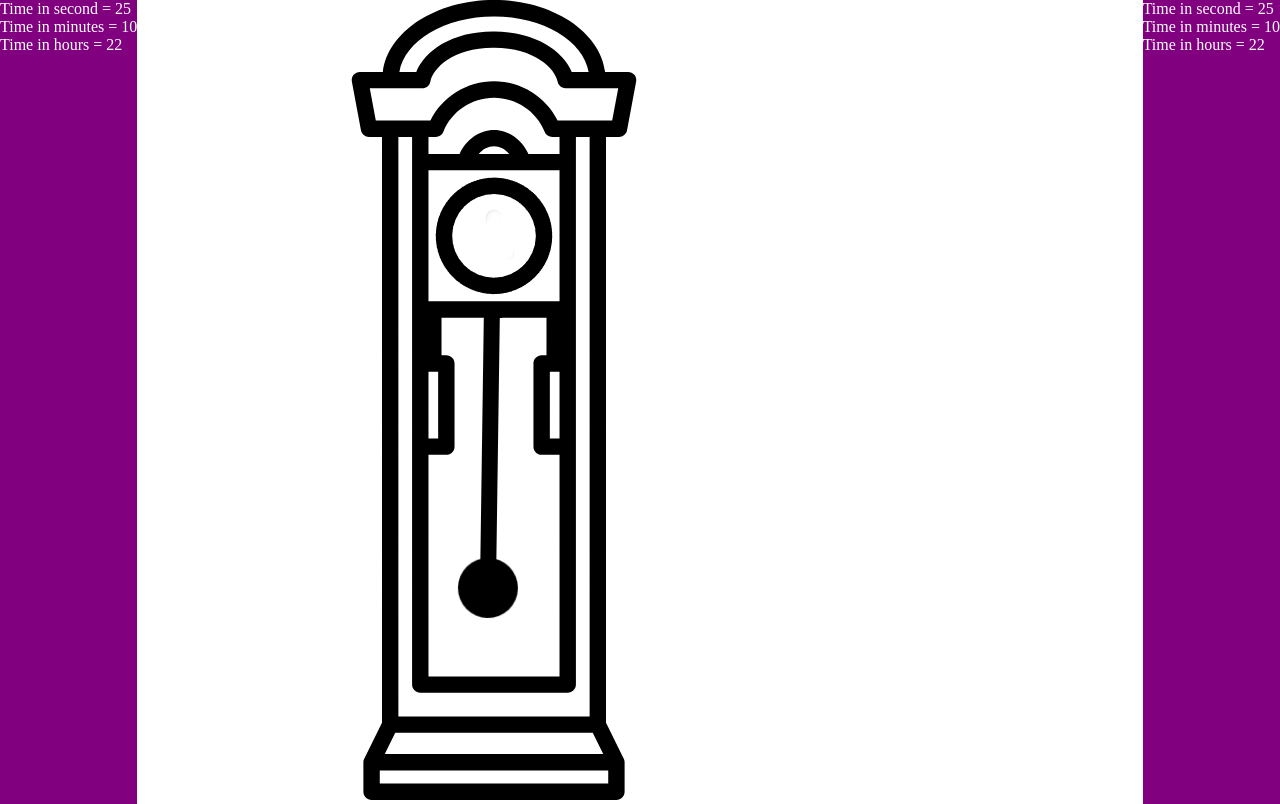
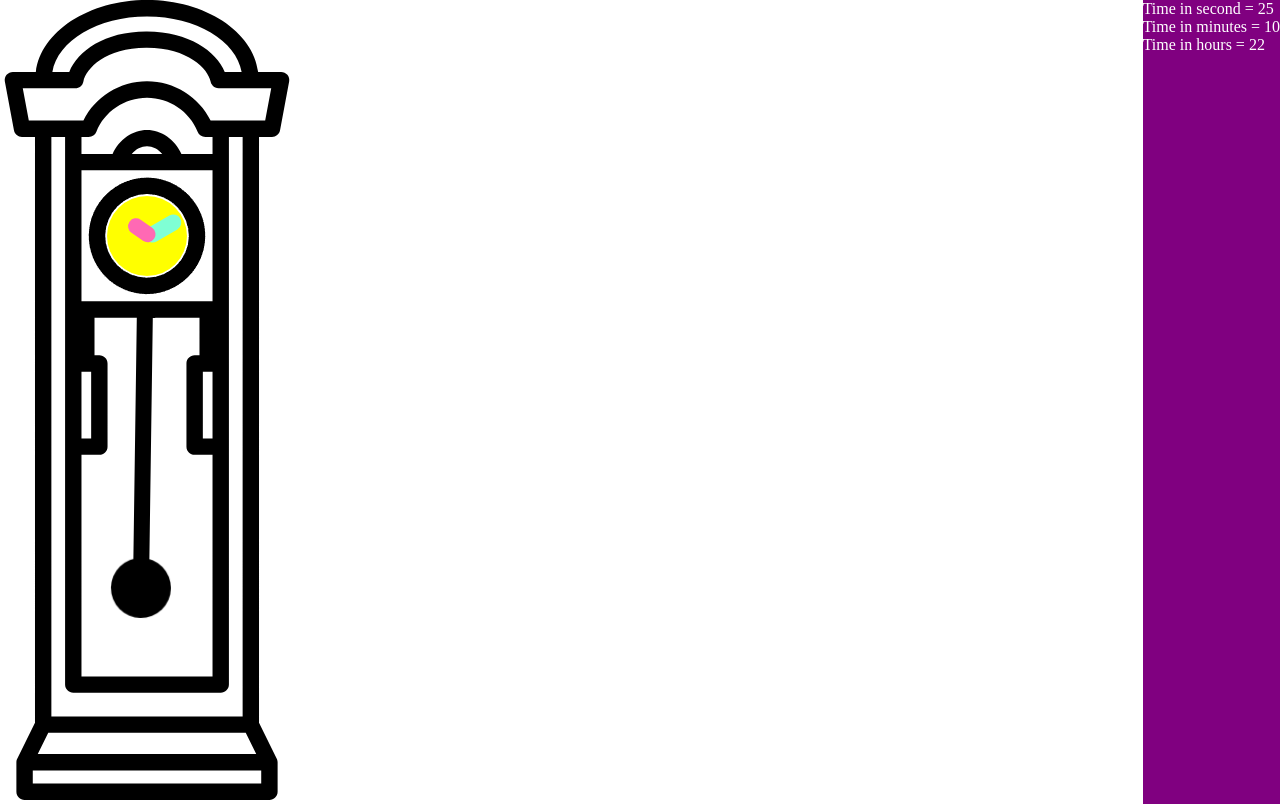
Before and after one commit to M-Feale/react-ticking-clock, a React (Vite) app: page / in a window 1280 px wide. Built offline with nearby package versions, Linux system fonts and the light colour scheme.

Commit message:
moved-clock-face-for-self-contained-layout

```diff
--- a/src/AnalogClock.jsx
+++ b/src/AnalogClock.jsx
@@ -1,8 +1,7 @@
 import styled from "styled-components";
 import clock from "../src/assets/edited_grandfather_clock.png";
 
-const AnalogClock = ({time}) => {
-
+const AnalogClock = ({ time }) => {
 	// We want either X degrees or -X degrees depending on if the seconds is odd or even. Resolves to -X when seconds is even and X when it's odd.
 	let secondDegrees = 3 * ((time.seconds % 2) * 2 - 1);
 	//Circle has 360 degrees meaning that every minute, the minute hand must move 6 degrees.
@@ -13,31 +12,21 @@ const AnalogClock = ({time}) => {
 	return (
 		time.seconds != null && (
 			<>
-				<Box>
-					<div>Time in second = {time.seconds}</div>
-					<div>Time in minutes = {time.minutes}</div>
-					<div>Time in hours = {time.hours}</div>
-				</Box>
 				<ClockFrame>
 					<ClockImage src={clock} />
 					<SecondsHand className="second" $travel={secondDegrees}>
 						<Weight></Weight>
 					</SecondsHand>
+
+					<ClockFace>
+						<Hand className="minute" $travel={minuteDegrees}></Hand>
+						<Hand className="hour" $travel={hourDegrees}></Hand>
+					</ClockFace>
 				</ClockFrame>
-
-				<ClockFace>
-					<Hand className="minute" $travel={minuteDegrees}></Hand>
-					<Hand className="hour" $travel={hourDegrees}></Hand>
-				</ClockFace>
 			</>
 		)
 	);
 };
-
-const Box = styled.div`
-	color: white;
-	background-color: purple;
-`;
 
 const ClockFrame = styled.div`
 	position: relative;
@@ -81,12 +70,13 @@ const Weight = styled.div`
 const ClockFace = styled.div`
 	height: 80px;
 	width: 80px;
-	background-color: white;
-	position: relative;
+	background-color: yellow;
+	position: absolute;
 	border-radius: 50%;
 
-	top: -608px;
-	left: 107px;
+    top: 196px;
+    left: 107px;
+
 `;
 
 const Hand = styled.div`
@@ -100,12 +90,12 @@ const Hand = styled.div`
 
 	&.minute {
 		height: 40px;
-		background-color: black;
+		background-color: aquamarine;
 		transform: ${(props) => `rotate(${props.$travel}deg)`};
 	}
 	&.hour {
 		height: 30px;
-		background-color: black;
+		background-color: hotpink;
 		transform: ${(props) => `rotate(${props.$travel}deg)`};
 	}
 `;
```
